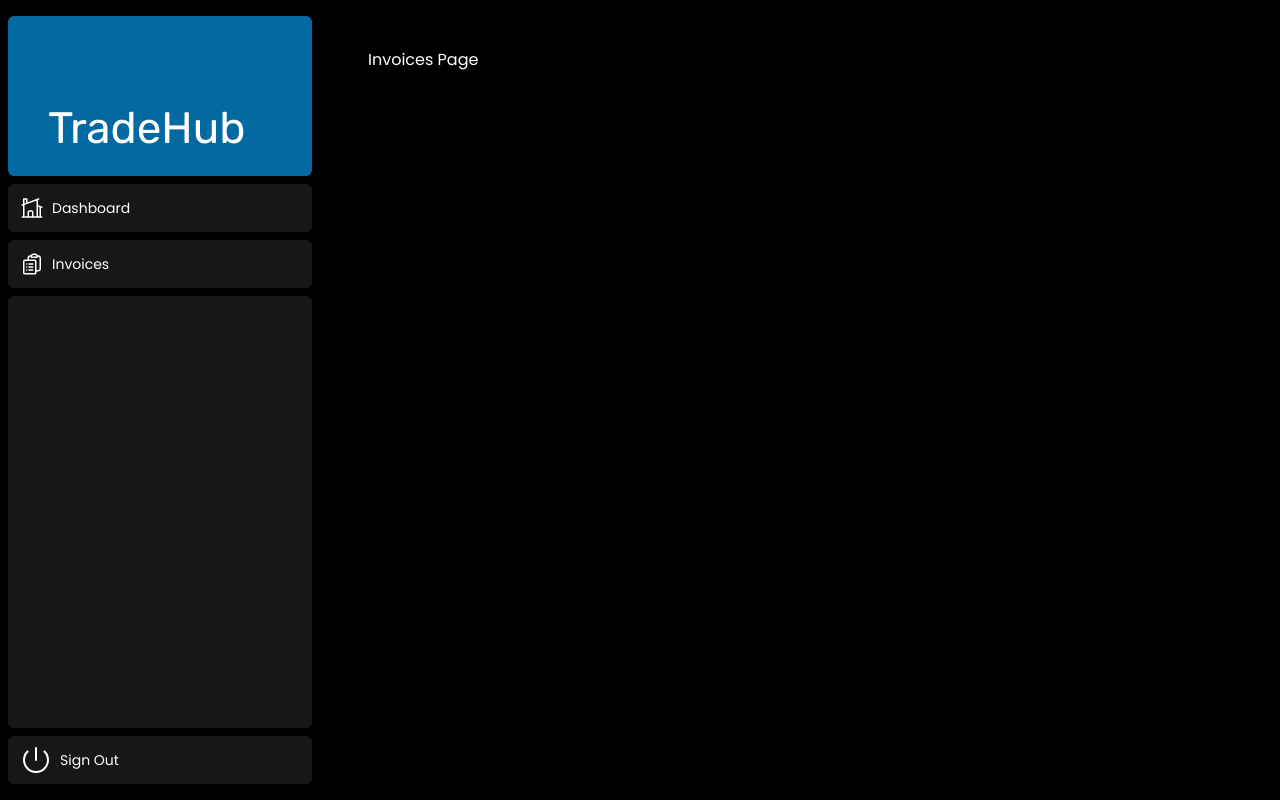
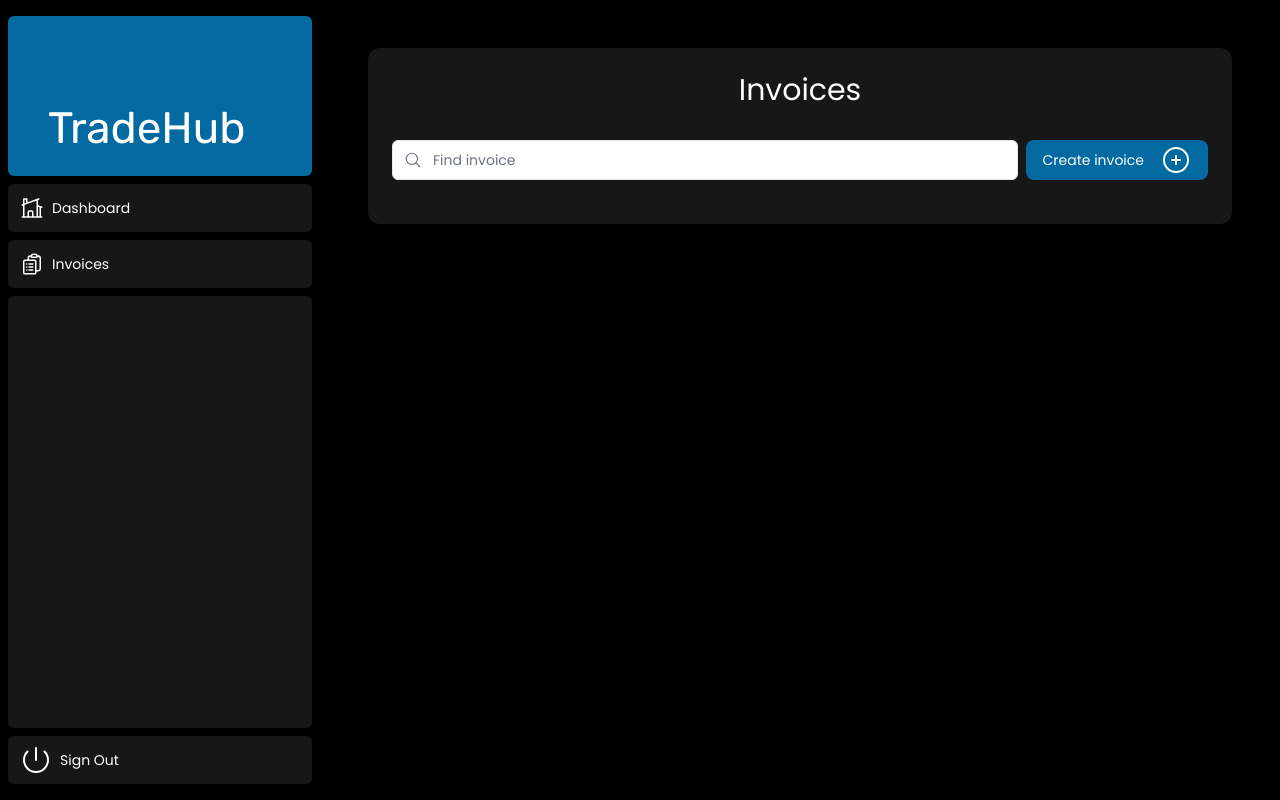
Before and after one commit to Saydfalls/NextJS-Tradehub-Project, a Next.js app: page /dashboard/invoices in a window 1280 px wide. Built offline with nearby package versions, Linux system fonts and the light colour scheme.

Commit message:
feat: add search functionality to invoices page

```diff
--- a/app/dashboard/invoices/page.tsx
+++ b/app/dashboard/invoices/page.tsx
@@ -1,3 +1,31 @@
-export default function Page() {
-    return <p className="text-white">Invoices Page</p>;
+import Pagination from '@/app/ui/invoices/pagination';
+import Search from '@/app/ui/search';
+import Table from '@/app/ui/invoices/table';
+import { CreateInvoice } from '@/app/ui/invoices/buttons';
+import { poppins } from '@/app/ui/fonts';
+import { InvoicesTableSkeleton } from '@/app/ui/skeletons';
+import { Suspense } from 'react';
+
+export default async function Page() {
+  return (
+    <div className="w-full rounded-xl bg-neutral-900 p-6">
+      <div className="flex w-full items-center justify-center">
+        <h1
+          className={`${poppins.className} text-center text-xl text-white md:text-3xl`}
+        >
+          Invoices
+        </h1>
+      </div>
+      <div className="mt-4 flex items-center justify-between gap-2 md:mt-8">
+        <Search placeholder="Find invoice" />
+        <CreateInvoice />
+      </div>
+      {/* <Suspense key={query + currentPage} fallback={<InvoicesTableSkeleton />}>
+        <Table query={query} currentPage={currentPage} />
+      </Suspense> */}
+      <div className="mt-5 flex w-full justify-center">
+        {/* <Pagination totalPages={totalPages} /> */}
+      </div>
+    </div>
+  );
 }
```
